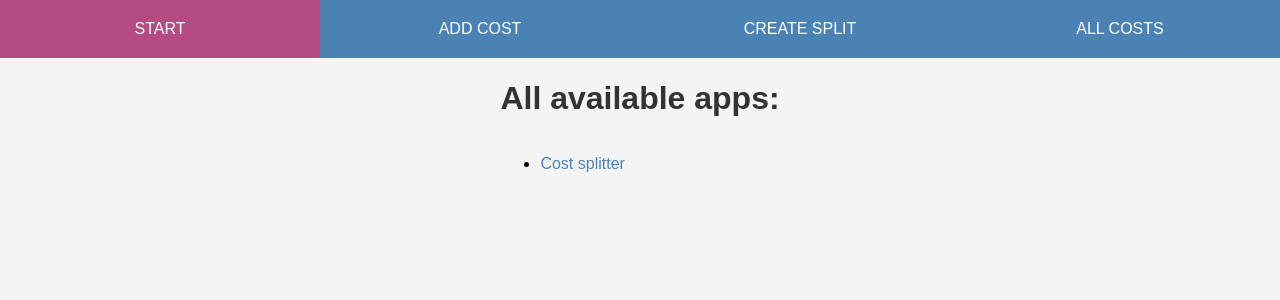
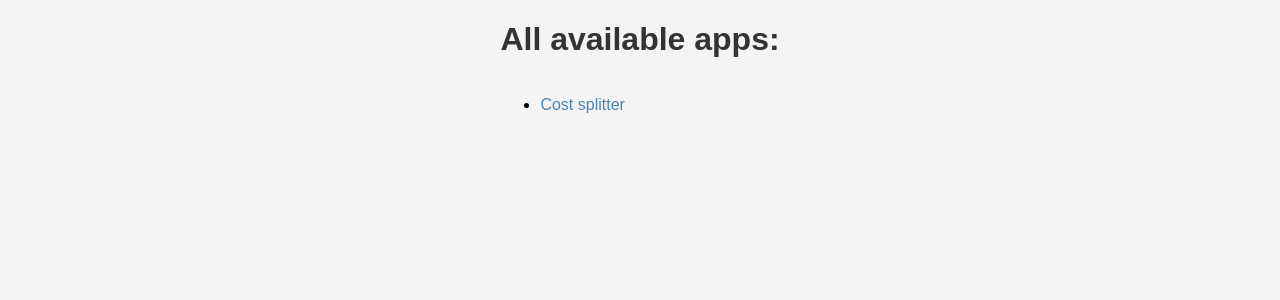
Before and after one commit to golgor/home-automation-hub, a Django app: page / in a window 1280 px wide. Shown: the top 300 px of the page. Run offline with Django 5.2, Linux system fonts and the light colour scheme.

Commit message:
remove obsolete things in config_base

```diff
--- a/config/templates/config_base.html
+++ b/config/templates/config_base.html
@@ -10,16 +10,9 @@
 </head>
 
 <body>
-    <div class="links-container">
-        <a href="{% url 'cost_splitter:list_report' %}">Start</a>
-        <a href="{% url 'cost_splitter:add_cost' %}">Add cost</a>
-        <a href="{% url 'cost_splitter:add_report' %}">Create split</a>
-        <a href="{% url 'cost_splitter:list_cost' %}">All costs</a><br>
-    </div>
     <div class="main">
         {% block content %}{% endblock content %}
     </div>
-    <!-- <button onclick="myFunction()">Click me!</button> -->
     <script src="{% static 'scripts/bottom.js' %}"></script>
 </body>
 
```
